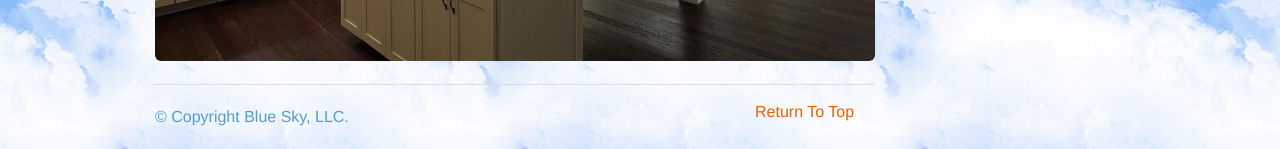
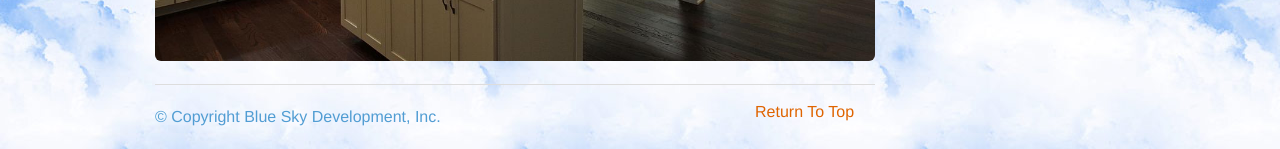
Before and after one commit to addahlbe/Blue-Sky-Dev, a Python web app: template realEstateApp/templates/home1-kitchen.mako in a window 1280 px wide. Shown: the part 1227-1376 px from the top of the page. Run offline with Mako, Linux system fonts and the light colour scheme; the template is opened without the code that fills it, so the values that code supplies are empty; some libraries are stand-ins or nearby versions.

Commit message:
copyright

```diff
--- a/realEstateApp/templates/home1-baths.mako
+++ b/realEstateApp/templates/home1-baths.mako
@@ -116,7 +116,7 @@
     <div class="large-12 columns">
       <div class="row">
         <div class="large-6 columns">
-          <p>&copy; Copyright Blue Sky, LLC.</p>
+          <p>&copy; Copyright Blue Sky Development, Inc.</p>
         </div>
         <div class="large-6 columns">
           <a href="#Top" style="margin-left:100px">Return To Top</a>
--- a/realEstateApp/templates/home1-bedrooms.mako
+++ b/realEstateApp/templates/home1-bedrooms.mako
@@ -168,7 +168,7 @@
     <div class="large-12 columns">
       <div class="row">
         <div class="large-6 columns">
-          <p>&copy; Copyright Blue Sky, LLC.</p>
+          <p>&copy; Copyright Blue Sky Development, Inc.</p>
         </div>
         <div class="large-6 columns">
           <a href="#Top" style="margin-left:100px">Return To Top</a>
--- a/realEstateApp/templates/home1-dining-room.mako
+++ b/realEstateApp/templates/home1-dining-room.mako
@@ -106,7 +106,7 @@
     <div class="large-12 columns">
       <div class="row">
         <div class="large-6 columns">
-          <p>&copy; Copyright Blue Sky, LLC.</p>
+          <p>&copy; Copyright Blue Sky Development, Inc.</p>
         </div>
         <div class="large-6 columns">
           <a href="#Top" style="margin-left:100px">Return To Top</a>
--- a/realEstateApp/templates/home1-exterior.mako
+++ b/realEstateApp/templates/home1-exterior.mako
@@ -130,7 +130,7 @@
     <div class="large-12 columns">
       <div class="row">
         <div class="large-6 columns">
-          <p>&copy; Copyright Blue Sky, LLC.</p>
+          <p>&copy; Copyright Blue Sky Development, Inc.</p>
         </div>
         <div class="large-6 columns">
           <a href="#Top" style="margin-left:100px">Return To Top</a>
--- a/realEstateApp/templates/home1-kitchen.mako
+++ b/realEstateApp/templates/home1-kitchen.mako
@@ -106,7 +106,7 @@
     <div class="large-12 columns">
       <div class="row">
         <div class="large-6 columns">
-          <p>&copy; Copyright Blue Sky, LLC.</p>
+          <p>&copy; Copyright Blue Sky Development, Inc.</p>
         </div>
         <div class="large-6 columns">
           <a href="#Top" style="margin-left:100px">Return To Top</a>
--- a/realEstateApp/templates/home1-living-room.mako
+++ b/realEstateApp/templates/home1-living-room.mako
@@ -142,7 +142,7 @@
     <div class="large-12 columns">
       <div class="row">
         <div class="large-6 columns">
-          <p>&copy; Copyright Blue Sky, LLC.</p>
+          <p>&copy; Copyright Blue Sky Development, Inc.</p>
         </div>
         <div class="large-6 columns">
           <a href="#Top" style="margin-left:100px">Return To Top</a>
--- a/realEstateApp/templates/home1-more.mako
+++ b/realEstateApp/templates/home1-more.mako
@@ -106,7 +106,7 @@
     <div class="large-12 columns">
       <div class="row">
         <div class="large-6 columns">
-          <p>&copy; Copyright Blue Sky, LLC.</p>
+          <p>&copy; Copyright Blue Sky Development, Inc.</p>
         </div>
         <div class="large-6 columns">
           <a href="#Top" style="margin-left:100px">Return To Top</a>
--- a/realEstateApp/templates/home1-stairs.mako
+++ b/realEstateApp/templates/home1-stairs.mako
@@ -106,7 +106,7 @@
     <div class="large-12 columns">
       <div class="row">
         <div class="large-6 columns">
-          <p>&copy; Copyright Blue Sky, LLC.</p>
+          <p>&copy; Copyright Blue Sky Development, Inc.</p>
         </div>
         <div class="large-6 columns">
           <a href="#Top" style="margin-left:100px">Return To Top</a>
--- a/realEstateApp/templates/home2-baths.mako
+++ b/realEstateApp/templates/home2-baths.mako
@@ -130,7 +130,7 @@
     <div class="large-12 columns">
       <div class="row">
         <div class="large-6 columns">
-          <p>&copy; Copyright Blue Sky, LLC.</p>
+          <p>&copy; Copyright Blue Sky Development, Inc.</p>
         </div>
         <div class="large-6 columns">
           <a href="#Top" style="margin-left:100px">Return To Top</a>
--- a/realEstateApp/templates/home2-bedrooms.mako
+++ b/realEstateApp/templates/home2-bedrooms.mako
@@ -154,7 +154,7 @@
     <div class="large-12 columns">
       <div class="row">
         <div class="large-6 columns">
-          <p>&copy; Copyright Blue Sky, LLC.</p>
+          <p>&copy; Copyright Blue Sky Development, Inc.</p>
         </div>
         <div class="large-6 columns">
           <a href="#Top" style="margin-left:100px">Return To Top</a>
--- a/realEstateApp/templates/home2-dining-room.mako
+++ b/realEstateApp/templates/home2-dining-room.mako
@@ -97,7 +97,7 @@
     <div class="large-12 columns">
       <div class="row">
         <div class="large-6 columns">
-          <p>&copy; Copyright Blue Sky, LLC.</p>
+          <p>&copy; Copyright Blue Sky Development, Inc.</p>
         </div>
         <div class="large-6 columns">
           <a href="#Top" style="margin-left:100px">Return To Top</a>
--- a/realEstateApp/templates/home2-exterior.mako
+++ b/realEstateApp/templates/home2-exterior.mako
@@ -84,7 +84,7 @@
     <div class="large-12 columns">
       <div class="row">
         <div class="large-6 columns">
-          <p>&copy; Copyright Blue Sky, LLC.</p>
+          <p>&copy; Copyright Blue Sky Development, Inc.</p>
         </div>
         <div class="large-6 columns">
           <a href="#Top" style="margin-left:100px">Return To Top</a>
--- a/realEstateApp/templates/home2-kitchen.mako
+++ b/realEstateApp/templates/home2-kitchen.mako
@@ -45,7 +45,7 @@
       <article>
       <hr />
         <a id="View_1"></a>
-        <h3><small>Kitchen</small></h1>
+        <h1><small>Kitchen</small></h1>
         <div class="row">
           <div class="large-12 columns">
             <img src="/style/images/Home2/kitchen_1200.jpg"/>
@@ -142,7 +142,7 @@
     <div class="large-12 columns">
       <div class="row">
         <div class="large-6 columns">
-          <p>&copy; Copyright Blue Sky, LLC.</p>
+          <p>&copy; Copyright Blue Sky Development, Inc.</p>
         </div>
         <div class="large-6 columns">
           <a href="#Top" style="margin-left:100px">Return To Top</a>
--- a/realEstateApp/templates/home2-living-room.mako
+++ b/realEstateApp/templates/home2-living-room.mako
@@ -118,7 +118,7 @@
     <div class="large-12 columns">
       <div class="row">
         <div class="large-6 columns">
-          <p>&copy; Copyright Blue Sky, LLC.</p>
+          <p>&copy; Copyright Blue Sky Development, Inc.</p>
         </div>
         <div class="large-6 columns">
           <a href="#Top" style="margin-left:100px">Return To Top</a>
--- a/realEstateApp/templates/home2-lower-level.mako
+++ b/realEstateApp/templates/home2-lower-level.mako
@@ -154,7 +154,7 @@
     <div class="large-12 columns">
       <div class="row">
         <div class="large-6 columns">
-          <p>&copy; Copyright Blue Sky, LLC.</p>
+          <p>&copy; Copyright Blue Sky Development, Inc.</p>
         </div>
         <div class="large-6 columns">
           <a href="#Top" style="margin-left:100px">Return To Top</a>
--- a/realEstateApp/templates/home2-more.mako
+++ b/realEstateApp/templates/home2-more.mako
@@ -85,7 +85,7 @@
     <div class="large-12 columns">
       <div class="row">
         <div class="large-6 columns">
-          <p>&copy; Copyright Blue Sky, LLC.</p>
+          <p>&copy; Copyright Blue Sky Development, Inc.</p>
         </div>
         <div class="large-6 columns">
           <a href="#Top" style="margin-left:100px">Return To Top</a>
--- a/realEstateApp/templates/home2-stairs.mako
+++ b/realEstateApp/templates/home2-stairs.mako
@@ -106,7 +106,7 @@
     <div class="large-12 columns">
       <div class="row">
         <div class="large-6 columns">
-          <p>&copy; Copyright Blue Sky, LLC.</p>
+          <p>&copy; Copyright Blue Sky Development, Inc.</p>
         </div>
         <div class="large-6 columns">
           <a href="#Top" style="margin-left:100px">Return To Top</a>
--- a/realEstateApp/templates/info.mako
+++ b/realEstateApp/templates/info.mako
@@ -63,7 +63,7 @@
           <!--<img border="0" src="/style/images/logo/BlueSkyMed.jpg" alt="Bedroom1 / Image Broken">-->
         </div>
       </div>
-      <p>&copy; Copyright Blue Sky, LLC.</p>
+      <p>&copy; Copyright Blue Sky Development, Inc.</p>
     </div>
 
     <!-- End Contact Details -->
```
